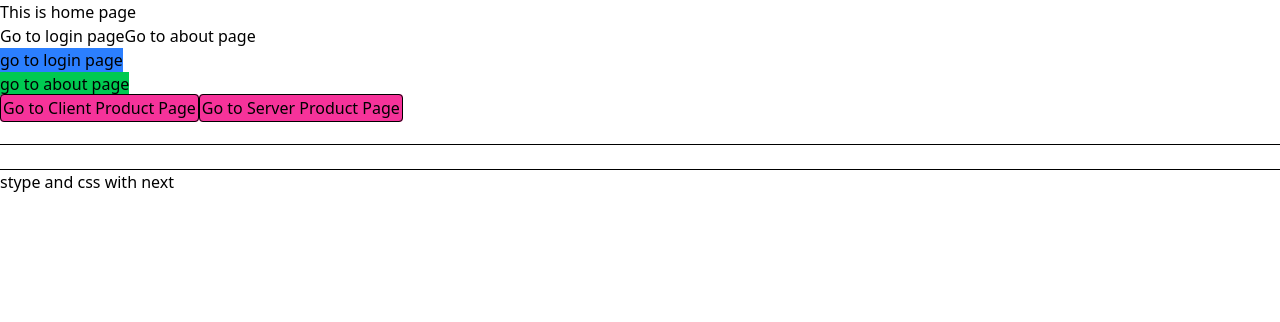
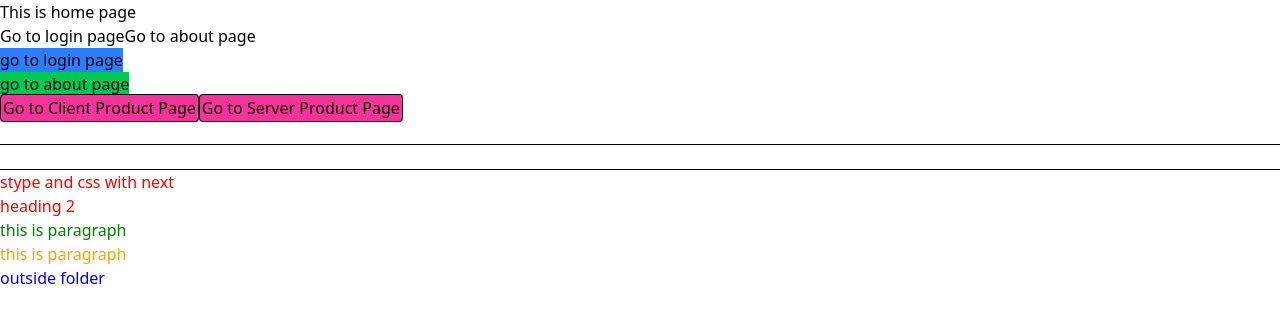
Before and after one commit to Pankajkumargupta/nextjs_mynewapp1, a Next.js app: page / in a window 1280 px wide. Shown: the top 322 px of the page. Built offline with nearby package versions, Linux system fonts and the light colour scheme.

Commit message:
css Modules with Next.js

```diff
--- /dev/null
+++ b/app/custom.module.css
@@ -0,0 +1,3 @@
+.main {
+    color: green;
+}
--- a/app/globals.css
+++ b/app/globals.css
@@ -24,3 +24,6 @@ body {
   color: var(--foreground);
   font-family: Arial, Helvetica, sans-serif;
 } */
+.main {
+  color: red;
+}
--- /dev/null
+++ b/app/other.module.css
@@ -0,0 +1,3 @@
+.main{
+    color:orange;
+}
--- a/app/page.tsx
+++ b/app/page.tsx
@@ -2,9 +2,12 @@
 // interface abcc{
 //   name: string;
 // }
+import custom from './custom.module.css'
+import other1 from './other.module.css'
 import Link from "next/link";
 import { useRouter } from "next/navigation";
-// import {} from
+import outside from './style/outside.module.css';
+
 export default function Home() {
   const router = useRouter();
   const navigate = (name) => {
@@ -43,7 +46,11 @@ export default function Home() {
       <br />
       <hr />
 
-      <h1>stype and css with next</h1>
+      <h1 className="main">stype and css with next</h1>
+      <h2 className="main">heading 2</h2>
+      <p className={custom.main}>this is paragraph</p>
+      <p className={other1.main}>this is paragraph</p>
+      <p className={outside.main}>outside folder</p>
     </div>
   );
 }
--- /dev/null
+++ b/app/style/outside.module.css
@@ -0,0 +1,3 @@
+.main{
+    color: blue;
+}
```
